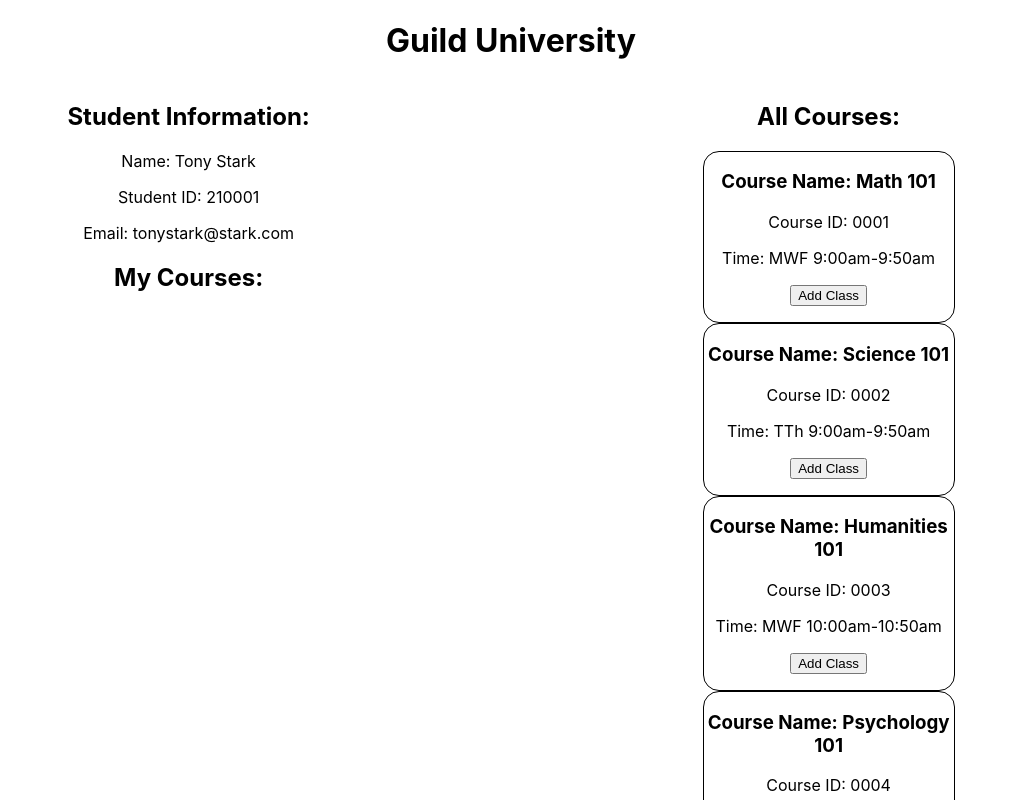
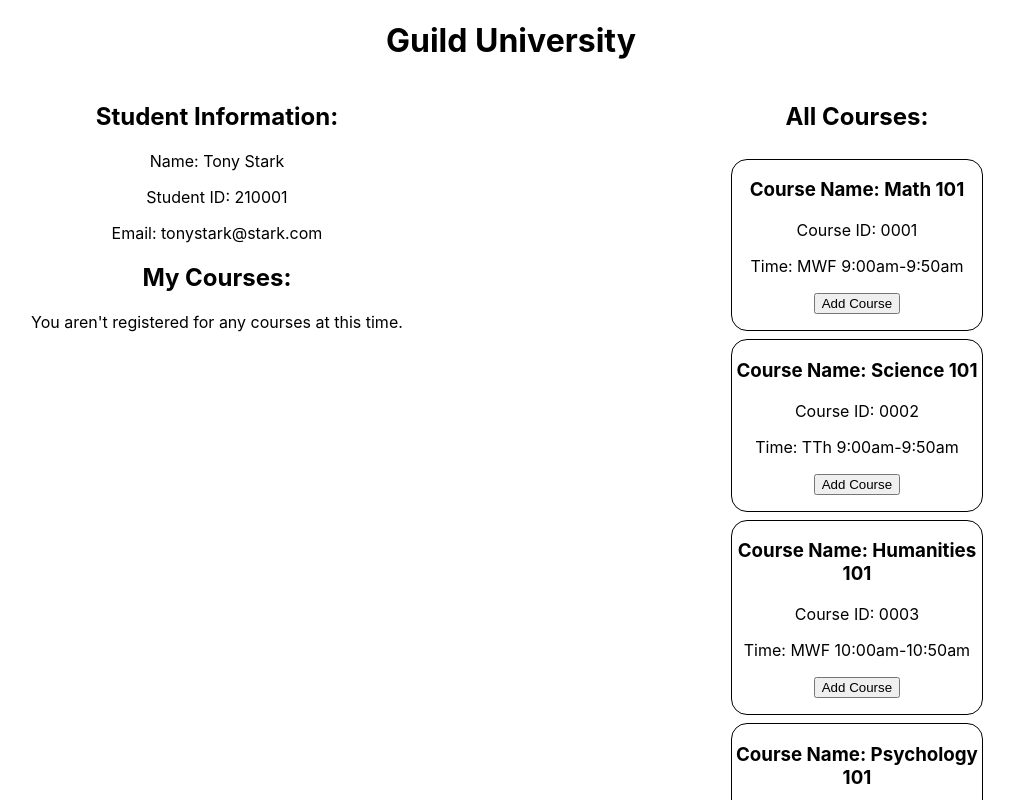
Before and after one commit to alia-peterson/Guild-College, a React (Create React App) app: page / in a window 1280 px wide. Shown: the top 800 px of the page, without its empty margins (129-1143 px from the left). Built offline with nearby package versions, Linux system fonts and the light colour scheme.

Commit message:
Add functionality to remove a course from student courses

```diff
--- a/src/App/App.js
+++ b/src/App/App.js
@@ -15,9 +15,9 @@ export default class App extends Component {
   }
 
   addCourse = (event) => {
-    const thiscourseId = event.target.closest('article').id
+    const thisCourseId = event.target.closest('article').id
     const thisCourse = this.state.courses.find(course => {
-      return course.id === thiscourseId
+      return course.id === thisCourseId
     })
 
     if (!this.state.student.courses.includes(thisCourse)) {
@@ -27,8 +27,15 @@ export default class App extends Component {
     }
   }
 
-  removeCourse = () => {
-    console.log('remove')
+  removeCourse = (event) => {
+    const thisCourseId = event.target.closest('article').id
+    const updatedCourses = this.state.student.courses.filter(course => {
+      return course.id !== thisCourseId
+    })
+
+    const updatedStudent = this.state.student
+    updatedStudent.courses = updatedCourses
+    this.setState({ student: updatedStudent })
   }
 
   componentDidMount = () => {
--- a/src/Card/Card.css
+++ b/src/Card/Card.css
@@ -1,6 +1,7 @@
 .course-card {
   border: 1px solid black;
   border-radius: 1rem;
+  margin: 0.5rem;
   padding-bottom: 1rem;
   width: 250px;
 }
--- a/src/Card/Card.js
+++ b/src/Card/Card.js
@@ -1,13 +1,13 @@
 import React from 'react'
 import './Card.css'
 
-export default function Card({ id, name, time, addRemoveCourse }) {
+export default function Card({ id, name, time, addRemoveCourse, buttonText }) {
   return (
     <article className='course-card' id={id}>
       <h3>Course Name: {name}</h3>
       <p>Course ID: {id}</p>
       <p>Time: {time}</p>
-      <button onClick={addRemoveCourse}>Add Class</button>
+      <button onClick={addRemoveCourse}>{buttonText}</button>
     </article>
   )
 }
--- a/src/Courses/Courses.js
+++ b/src/Courses/Courses.js
@@ -10,6 +10,7 @@ export default function Courses({ courses, addCourse }) {
       name={course.name}
       time={course.time}
       addRemoveCourse={addCourse}
+      buttonText='Add Course'
       />
   })
 
--- a/src/StudentInfo/StudentInfo.js
+++ b/src/StudentInfo/StudentInfo.js
@@ -5,7 +5,7 @@ export default function StudentInfo({ student, removeCourse }) {
   const { id, name, email, courses } = student
   let studentCourses
 
-  if (courses) {
+  if (courses && courses.length > 0) {
     studentCourses = courses.map(course => {
       return <Card
         key={course.id}
@@ -13,6 +13,7 @@ export default function StudentInfo({ student, removeCourse }) {
         name={course.name}
         time={course.time}
         addRemoveCourse={removeCourse}
+        buttonText='Remove Course'
         />
     })
   } else {
```
